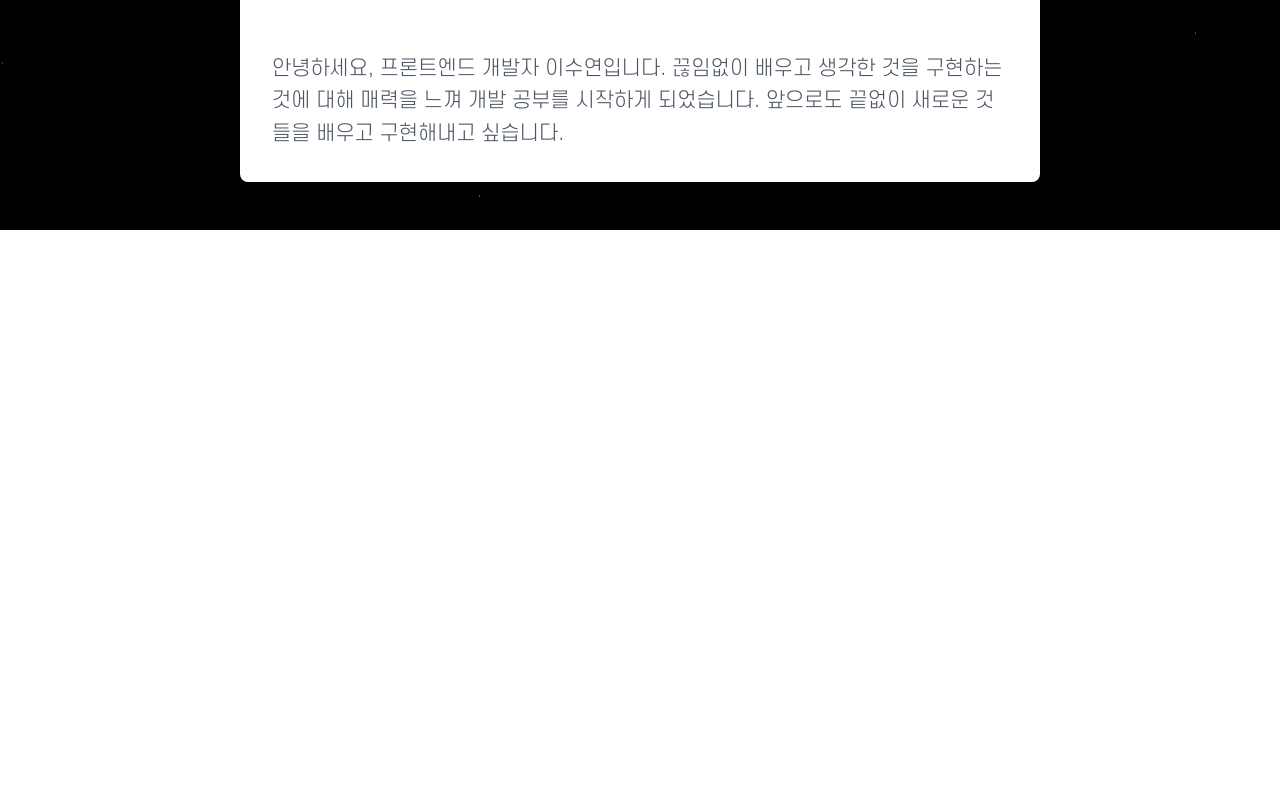
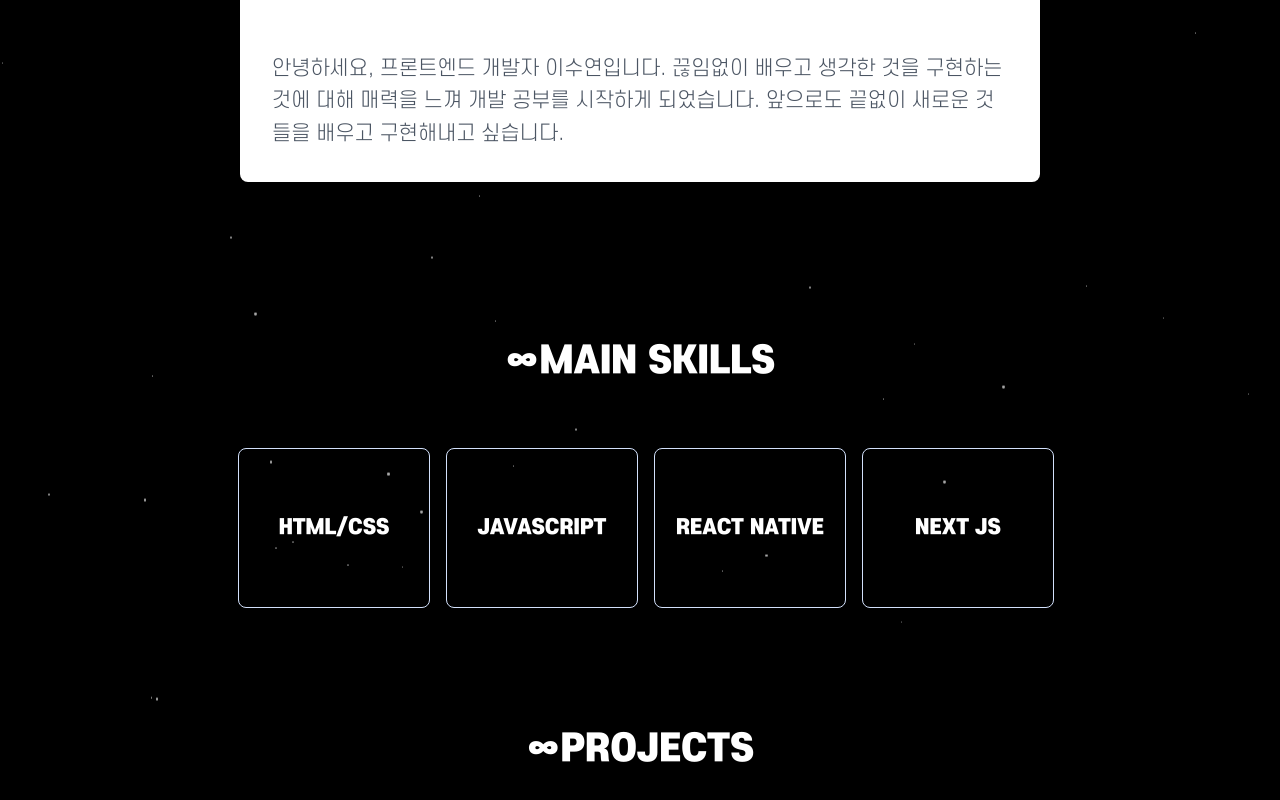
Before and after one commit to tdouyeon/su-portpolio, a Next.js app: page / in a window 1280 px wide. Shown: the part 1199-1999 px from the top of the page. Before the commit the page ends 1900 px from the top, so only its background shows below. Built offline with nearby package versions, Linux system fonts and the light colour scheme.

Commit message:
MAIN SKILLS 관련 모달 및 내용 입력

```diff
--- a/src/app/page.tsx
+++ b/src/app/page.tsx
@@ -1,16 +1,23 @@
 "use client";
-import { motion } from "framer-motion";
+import { motion, useInView } from "framer-motion";
+import { useState, useRef } from "react";
 import StartBackground from "@/components/StarBackground";
 import MobiusStrip from "@/components/MobiusStrip";
 import Image from "next/image";
+import Modal from "@/components/Modal";
 
 export default function Home() {
   // const { scrollYProgress } = useScroll();
+  const [isOpen, setIsOpen] = useState(false);
+  const [selectedOption, setSelectedOption] = useState<{
+    title: string;
+    content: string;
+  }>();
 
   const buttonCompo = (url: string, text: string) => {
     return (
       <motion.a
-        className="w-[70vw] max-w-[400px] h-[50px] bg-gray-900 text-white flex items-center pl-5 rounded-2xl shadow-lg mt-2 hover:bg-[#ff047e]"
+        className="w-[70vw] max-w-[400px] h-[50px] bg-gray-900 text-white flex items-center pl-5 rounded-2xl shadow-lg mt-2 hover:bg-[#D2E0FB] hover:text-black"
         whileHover={{ scale: 1.05 }}
         href={url}
         target="_blank"
@@ -19,6 +26,29 @@
       </motion.a>
     );
   };
+
+  const cardsData = [
+    {
+      title: "HTML/CSS",
+      content:
+        "HTML5와 CSS3에 능숙하며, 시멘틱 마크업을 사용하여 웹 페이지의 구조를 명확하게 설계할 수 있습니다. 반응형 디자인을 구현하기 위해 Flexbox를 능숙하게 사용하며, 다양한 브라우저와 기기에서 일관된 사용자 경험을 제공합니다. 실제로 개인 포트폴리오 웹사이트를 개발하면서, 다양한 CSS 프레임워크(Bootstrap, Tailwind CSS)를 사용해 본 경험이 있습니다.",
+    },
+    {
+      title: "JAVASCRIPT",
+      content:
+        "JavaScript에 대한 깊은 이해를 가지고 있으며, ES6 이상의 최신 문법을 능숙하게 사용합니다. 비동기 프로그래밍(Async/Await, Promises)에 대한 경험이 있으며, DOM 조작 및 이벤트 핸들링에 능숙합니다. 실제 프로젝트에서는 JavaScript를 사용해 동적인 웹 애플리케이션을 개발했으며, AJAX를 통해 서버와의 데이터 통신을 원활하게 처리한 경험이 있습니다.",
+    },
+    {
+      title: "REACT NATIVE",
+      content:
+        "React Native를 사용하여 iOS와 Android 플랫폼에서 작동하는 모바일 애플리케이션을 개발한 경험이 있습니다. 컴포넌트 기반 아키텍처와 상태 관리 라이브러리(Redux)에 능숙합니다. 개인 프로젝트로 영단어 애플리케이션을 개발하여, 사용자 인터페이스를 개선하고 사용자 경험을 최적화하는 데 중점을 두었습니다.",
+    },
+    {
+      title: "NEXT JS",
+      content:
+        "API Routes를 통해 서버리스 API를 만들고, 파일 기반 라우팅으로 효율적으로 페이지를 관리한 경험이 있습니다. 또한 CSS 모듈을 사용하여 각 컴포넌트에 독립적인 스타일을 적용하며, Vercel을 통해 애플리케이션을 배포하는 데 능숙합니다.",
+    },
+  ];
   // const customMove = (direction: string, start: number, end: number) => {
   //   let directionWidth = direction == "left" ? -width : width;
   //   return useTransform(scrollYProgress, [start, end], [0, directionWidth]);
@@ -41,7 +71,7 @@
 
       <div className="bg-white p-8 rounded-lg w-[80vw] max-w-[800px]">
         <h2 className="text-4xl bold text-gray-900 mb-4 text-center">∞INTRO</h2>
-        <div className="flex flex-col md:flex-row items-center">
+        <div className="flex flex-col lg:flex-row items-center">
           <Image
             src={require("../../public/images/cat.jpeg")}
             alt="cat"
@@ -62,30 +92,47 @@
           앞으로도 끝없이 새로운 것들을 배우고 구현해내고 싶습니다.
         </p>
       </div>
-      {/* <div style={{ width: "100%", display: "flex" }}>
-        <motion.h1
-          style={{ x: customMove("right", 0, 1) }}
-          className={`font-bold text-gray-500 ${
-            width > 760 ? "text-8xl" : "text-8xl"
-          } mt-0 mb-0 bold`}
-        >
-          LEE SU YEON
-        </motion.h1>
+      <div className="mt-40 rounded-lg w-[80vw] max-w-[800px]">
+        <h2 className="text-4xl bold text-white mb-4 text-center">
+          ∞MAIN SKILLS
+        </h2>
       </div>
-      <div
-        style={{ width: "100%", display: "flex", justifyContent: "flex-end" }}
-      >
-        <motion.h1
-          style={{
-            x: customMove("left", width > 760 ? 0.2 : 0.07, 0.7),
+      <div className="flex justify-center items-center space-x-4 flex-col lg:flex-row">
+        {cardsData.map((card, index) => {
+          const ref = useRef(null);
+          const isInView = useInView(ref, { once: false });
+          return (
+            <motion.div
+              ref={ref}
+              key={index}
+              initial={{ opacity: 0, y: 50, rotateY: 180 }}
+              animate={{
+                opacity: isInView ? 1 : 0,
+                rotateY: isInView ? 0 : 180,
+              }}
+              transition={{ duration: 0.5, delay: index * 0.3 }}
+              className="w-48 h-40 flex flex-col items-center justify-center text-white font-bold rounded-lg shadow-lg mb-3 ml-3 border border-[#D2E0FB] hover:bg-[#D2E0FB] hover:text-black"
+              onClick={() =>
+                setSelectedOption({ title: card.title, content: card.content })
+              }
+            >
+              <h2 className="text-xl bold">{card.title}</h2>
+            </motion.div>
+          );
+        })}
+      </div>
+      {selectedOption?.title && (
+        <Modal
+          onClose={() => {
+            setSelectedOption({ title: "", content: "" });
           }}
-          className={`font-bold text-center text-gray-500 ${
-            width > 760 ? "text-8xl" : "text-8xl"
-          } mt-0 mb-0 bold pt-0 pb-0 leading-none`}
-        >
-          PORTFOLIO
-        </motion.h1>
-      </div> */}
+          title={selectedOption?.title}
+          content={selectedOption?.content}
+        />
+      )}
+      <div className="mt-40 rounded-lg w-[80vw] max-w-[800px]">
+        <h2 className="text-4xl bold text-white mb-4 text-center">∞PROJECTS</h2>
+      </div>
     </main>
   );
 }
--- /dev/null
+++ b/src/components/Modal.tsx
@@ -0,0 +1,28 @@
+import React from "react";
+
+const Modal = ({
+  onClose,
+  title,
+  content,
+}: {
+  onClose: () => void;
+  title: string;
+  content: string;
+}) => {
+  return (
+    <div className="fixed inset-0 flex items-center justify-center bg-black bg-opacity-50">
+      <div className="bg-white rounded-lg p-10 w-96 relative overflow-visible">
+        <button
+          onClick={onClose}
+          className="absolute top-2 -right-10 sm:-right-11  bg-black rounded-full w-10 h-10 flex items-center justify-center transition duration-200"
+        >
+          <span className="text-white text-lg">X</span>
+        </button>
+        <h2 className="text-lg bold mb-4 text-black">{title}</h2>
+        <p className="mb-4 text-black">{content}</p>
+      </div>
+    </div>
+  );
+};
+
+export default Modal;
```
